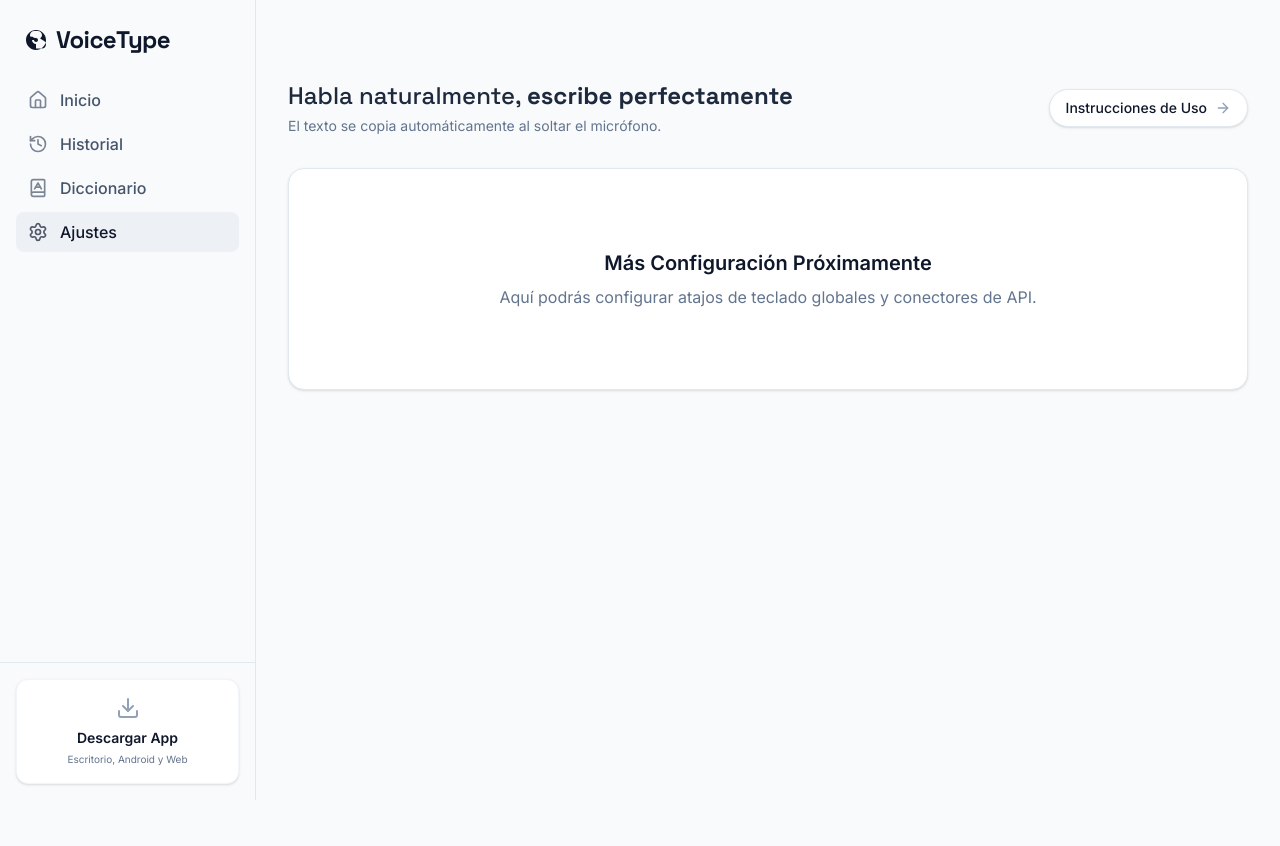
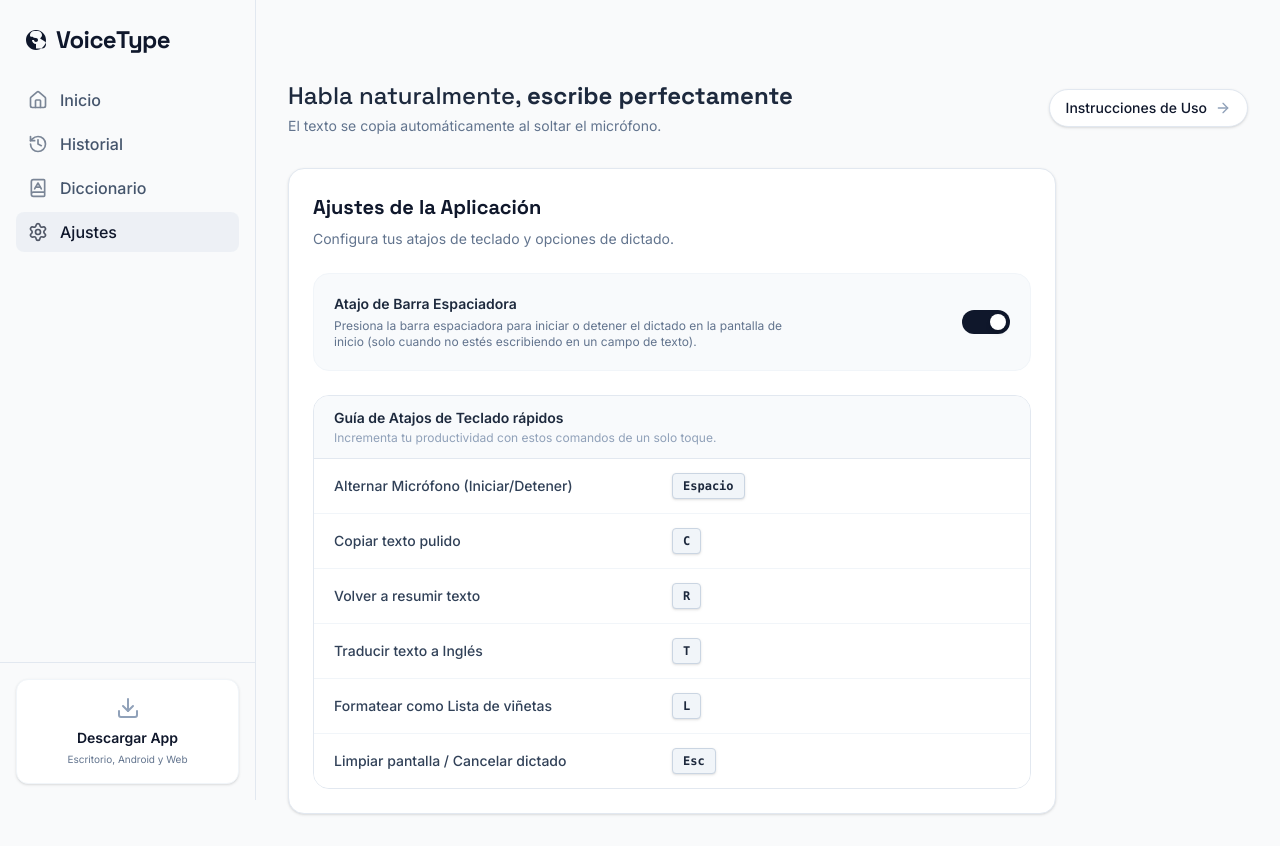
Before and after one commit to alexpep68-droid/VoiceType, a React (Vite) app: page / in a window 1280 px wide. Both pictures are taken after a click on the button "Ajustes". Before the commit the page ends 800 px from the top, so only its background shows below. Built offline with nearby package versions, Linux system fonts and the light colour scheme.

Commit message:
feat: add keyboard shortcuts for dictation control
Implement global keyboard shortcuts for toggling the microphone, copying text, summarizing, and translating. Includes a persistent setting to enable or disable the spacebar microphone toggle.

```diff
--- a/src/App.tsx
+++ b/src/App.tsx
@@ -20,6 +20,22 @@
   const [deferredPrompt, setDeferredPrompt] = useState<any>(null);
 
   const [apiError, setApiError] = useState<string>('');
+
+  const [useSpaceShortcut, setUseSpaceShortcut] = useState<boolean>(() => {
+    try {
+      const saved = localStorage.getItem('vt_space_shortcut');
+      return saved !== 'false';
+    } catch {
+      return true;
+    }
+  });
+
+  const handleToggleSpaceShortcut = (val: boolean) => {
+    setUseSpaceShortcut(val);
+    try {
+      localStorage.setItem('vt_space_shortcut', String(val));
+    } catch {}
+  };
 
   const [stats, setStats] = useState({
     wpm: 0,
@@ -151,6 +167,63 @@
       setTimeout(() => setHasCopied(false), 4000);
     }
   };
+
+  useEffect(() => {
+    const handleKeyDown = (e: KeyboardEvent) => {
+      const target = e.target as HTMLElement;
+      if (
+        target.tagName === 'INPUT' ||
+        target.tagName === 'TEXTAREA' ||
+        target.isContentEditable
+      ) {
+        return;
+      }
+
+      // 1. Toggle Mic with Spacebar
+      if (e.code === 'Space' && useSpaceShortcut) {
+        e.preventDefault();
+        handleMicToggle();
+      }
+
+      // 2. Copy with 'c' or 'C' if polishedResult exists
+      if ((e.key === 'c' || e.key === 'C') && polishedResult) {
+        e.preventDefault();
+        copyToClipboard(polishedResult);
+      }
+
+      // 3. Resumir with 'r' or 'R'
+      if ((e.key === 'r' || e.key === 'R') && polishedResult && transcript) {
+        e.preventDefault();
+        polishText(transcript, "haz un resumen conciso de esto");
+      }
+
+      // 4. Traducir with 't' or 'T'
+      if ((e.key === 't' || e.key === 'T') && polishedResult && transcript) {
+        e.preventDefault();
+        polishText(transcript, "traduce esto al inglés con tono nativo");
+      }
+
+      // 5. Lista with 'l' or 'L'
+      if ((e.key === 'l' || e.key === 'L') && polishedResult && transcript) {
+        e.preventDefault();
+        polishText(transcript, "formatea esto como una lista de viñetas claras");
+      }
+
+      // 6. Clear/Reset with Escape
+      if (e.key === 'Escape') {
+        e.preventDefault();
+        if (isListening) {
+          stopListening();
+        }
+        setPolishedResult('');
+      }
+    };
+
+    window.addEventListener('keydown', handleKeyDown);
+    return () => {
+      window.removeEventListener('keydown', handleKeyDown);
+    };
+  }, [isListening, transcript, polishedResult, useSpaceShortcut, activeTone, dictionary]);
 
   const renderContent = () => {
     if (activeTab === 'download') {
@@ -327,7 +400,7 @@
                  </div>
               )}
 
-              <div className="absolute bottom-6 left-1/2 -translate-x-1/2 flex items-center justify-center mt-8">
+              <div className="absolute bottom-6 left-1/2 -translate-x-1/2 flex flex-col items-center justify-center mt-8 gap-2">
                 <button
                   onClick={handleMicToggle}
                   className={`w-16 h-16 rounded-full flex items-center justify-center transition-all ${
@@ -339,6 +412,11 @@
                   <div className={`w-6 h-6 rounded-sm ${isListening ? 'bg-white' : 'hidden'}`} />
                   <Mic className={`w-8 h-8 text-white ${isListening ? 'hidden' : 'block'}`} />
                 </button>
+                {useSpaceShortcut && (
+                  <span className="text-[10px] text-slate-400 bg-slate-100 px-2 py-0.5 rounded-md font-mono select-none">
+                    Atajo: [Espacio]
+                  </span>
+                )}
               </div>
             </div>
           </section>
@@ -391,10 +469,85 @@
       );
     }
 
+    if (activeTab === 'settings') {
+      return (
+        <div className="bg-white rounded-2xl border border-slate-200 shadow-sm p-6 max-w-3xl">
+          <h2 className="text-xl font-bold text-slate-900 mb-2 font-display">Ajustes de la Aplicación</h2>
+          <p className="text-sm text-slate-500 mb-6">Configura tus atajos de teclado y opciones de dictado.</p>
+
+          <div className="space-y-6">
+            <div className="p-5 rounded-2xl bg-slate-50 border border-slate-100 flex items-center justify-between">
+              <div>
+                <h3 className="text-sm font-semibold text-slate-800">Atajo de Barra Espaciadora</h3>
+                <p className="text-xs text-slate-500 mt-1 max-w-md">Presiona la barra espaciadora para iniciar o detener el dictado en la pantalla de inicio (solo cuando no estés escribiendo en un campo de texto).</p>
+              </div>
+              <button
+                onClick={() => handleToggleSpaceShortcut(!useSpaceShortcut)}
+                className={`w-12 h-6 flex items-center rounded-full p-1 transition-colors duration-200 focus:outline-none ${
+                  useSpaceShortcut ? 'bg-slate-900' : 'bg-slate-300'
+                }`}
+              >
+                <div
+                  className={`bg-white w-4 h-4 rounded-full shadow-md transform transition-transform duration-200 ${
+                    useSpaceShortcut ? 'translate-x-6' : 'translate-x-0'
+                  }`}
+                />
+              </button>
+            </div>
+
+            <div className="border border-slate-200 rounded-2xl overflow-hidden">
+              <div className="bg-slate-50 px-5 py-3 border-b border-slate-200">
+                <h3 className="text-sm font-semibold text-slate-800">Guía de Atajos de Teclado rápidos</h3>
+                <p className="text-xs text-slate-400 mt-0.5">Incrementa tu productividad con estos comandos de un solo toque.</p>
+              </div>
+              <div className="divide-y divide-slate-100 text-sm">
+                <div className="grid grid-cols-2 px-5 py-3.5 items-center bg-white">
+                  <span className="text-slate-700 font-medium">Alternar Micrófono (Iniciar/Detener)</span>
+                  <span className="flex">
+                    <kbd className="px-2.5 py-1 bg-slate-100 border border-slate-300 rounded shadow-sm text-xs font-mono font-bold text-slate-800">Espacio</kbd>
+                  </span>
+                </div>
+                <div className="grid grid-cols-2 px-5 py-3.5 items-center bg-white">
+                  <span className="text-slate-700 font-medium">Copiar texto pulido</span>
+                  <span className="flex">
+                    <kbd className="px-2.5 py-1 bg-slate-100 border border-slate-300 rounded shadow-sm text-xs font-mono font-bold text-slate-800">C</kbd>
+                  </span>
+                </div>
+                <div className="grid grid-cols-2 px-5 py-3.5 items-center bg-white">
+                  <span className="text-slate-700 font-medium">Volver a resumir texto</span>
+                  <span className="flex">
+                    <kbd className="px-2.5 py-1 bg-slate-100 border border-slate-300 rounded shadow-sm text-xs font-mono font-bold text-slate-800">R</kbd>
+                  </span>
+                </div>
+                <div className="grid grid-cols-2 px-5 py-3.5 items-center bg-white">
+                  <span className="text-slate-700 font-medium">Traducir texto a Inglés</span>
+                  <span className="flex">
+                    <kbd className="px-2.5 py-1 bg-slate-100 border border-slate-300 rounded shadow-sm text-xs font-mono font-bold text-slate-800">T</kbd>
+                  </span>
+                </div>
+                <div className="grid grid-cols-2 px-5 py-3.5 items-center bg-white">
+                  <span className="text-slate-700 font-medium">Formatear como Lista de viñetas</span>
+                  <span className="flex">
+                    <kbd className="px-2.5 py-1 bg-slate-100 border border-slate-300 rounded shadow-sm text-xs font-mono font-bold text-slate-800">L</kbd>
+                  </span>
+                </div>
+                <div className="grid grid-cols-2 px-5 py-3.5 items-center bg-white">
+                  <span className="text-slate-700 font-medium">Limpiar pantalla / Cancelar dictado</span>
+                  <span className="flex">
+                    <kbd className="px-2.5 py-1 bg-slate-100 border border-slate-300 rounded shadow-sm text-xs font-mono font-bold text-slate-800">Esc</kbd>
+                  </span>
+                </div>
+              </div>
+            </div>
+          </div>
+        </div>
+      );
+    }
+
     return (
       <div className="bg-white rounded-2xl border border-slate-200 shadow-sm p-6 flex flex-col items-center justify-center py-20 text-center">
-         <h2 className="text-xl font-bold text-slate-900 mb-2">Más Configuración Próximamente</h2>
-         <p className="text-slate-500">Aquí podrás configurar atajos de teclado globales y conectores de API.</p>
+         <h2 className="text-xl font-bold text-slate-900 mb-2 font-display">Pestaña no encontrada</h2>
+         <p className="text-slate-500">Por favor, selecciona una pestaña válida.</p>
       </div>
     );
   };
```
